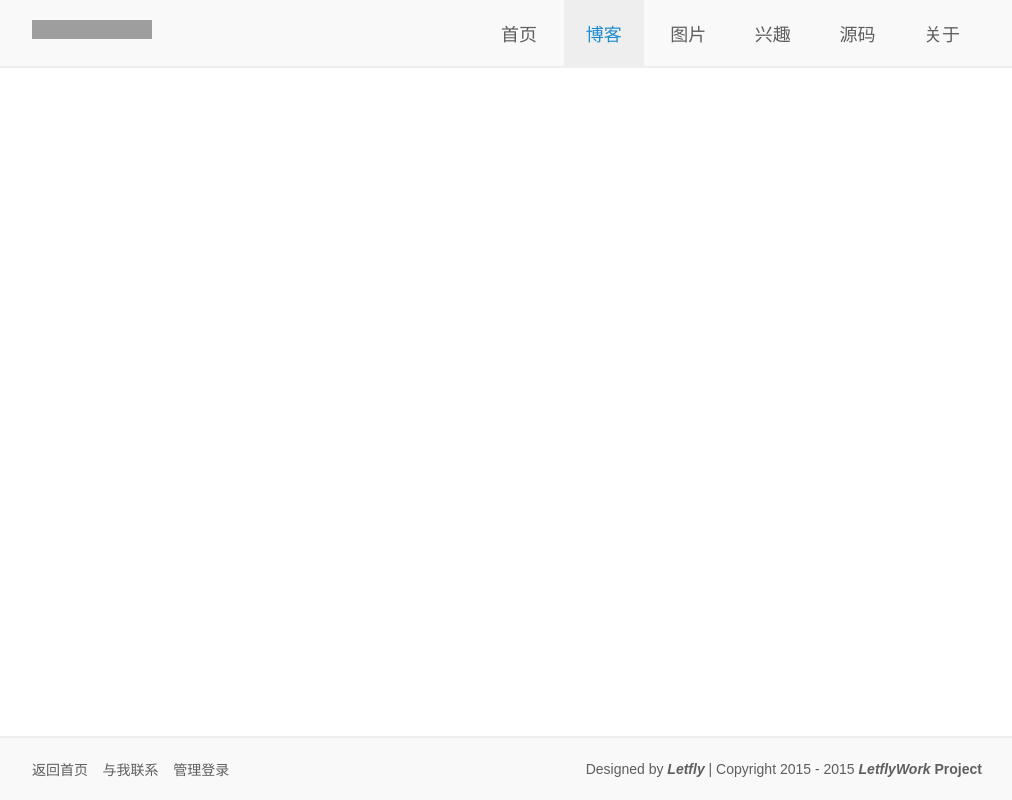
After one commit to letfly/letflysite.com, a Django app: template templates/theme.html in a window 1280 px wide. The commit adds this page. Shown: the whole page, without its empty margins (133-1145 px from the left). Run offline with Django 3.2, Linux system fonts and the light colour scheme; the template is opened without the code that fills it, so the values that code supplies are empty; grey boxes are pictures that could not be loaded.

Commit message:
四：admin static. A:config admin to settings/settings.py\urls.py,create lblog/admin.py; B:amend templates/lblog/index.html,create theme.html,create static/site/v1/css/base.css

```diff
--- a/settings/settings.py
+++ b/settings/settings.py
@@ -72,6 +72,7 @@ STATICFILES_DIRS = (
     # Put strings here, like "/home/html/static" or "C:/www/django/static".
     # Always use forward slashes, even on Windows.
     # Don't forget to use absolute paths, not relative paths.
+	'static',
 )
 
 # List of finder classes that know how to find static files in
@@ -122,7 +123,7 @@ INSTALLED_APPS = (
     'django.contrib.messages',
     'django.contrib.staticfiles',
     # Uncomment the next line to enable the admin:
-    # 'django.contrib.admin',
+    'django.contrib.admin',
     # Uncomment the next line to enable admin documentation:
     # 'django.contrib.admindocs',
 	'lblog',
--- a/settings/urls.py
+++ b/settings/urls.py
@@ -1,8 +1,8 @@
 from django.conf.urls import patterns, include, url
 
 # Uncomment the next two lines to enable the admin:
-# from django.contrib import admin
-# admin.autodiscover()
+from django.contrib import admin
+admin.autodiscover()
 
 urlpatterns = patterns('',
     # Examples:
@@ -13,6 +13,6 @@ urlpatterns = patterns('',
     # url(r'^admin/doc/', include('django.contrib.admindocs.urls')),
 
     # Uncomment the next line to enable the admin:
-    # url(r'^admin/', include(admin.site.urls)),
+    url(r'^admin/', include(admin.site.urls)),
 	url(r'^blog/',include('lblog.urls')),
 )
--- /dev/null
+++ b/static/site/v1/css/base.css
@@ -0,0 +1,562 @@
+@charset "utf-8";
+
+html {
+	height: 100%;
+	margin: 0;
+	padding: 0;
+	-ms-text-size-adjust: none;
+}
+body {
+	min-height: 100%;
+	height: auto !important;
+	height: 100%;
+	background-color: #FFFFFF;
+	margin: 0;
+	padding: 0;
+	color: #000;
+	font-family: DengXian, 'Microsoft Yahei', Tahoma, Arial, Helvetica, Simsun, STHeiti;
+	position: relative;
+}
+ul, ol, dl {
+	padding: 0;
+	margin: 0;
+}
+h1, h2, h3, h4, h5, h6, p {
+	margin-top: 0;
+	padding-right: 15px;
+	padding-left: 15px;
+}
+.normBox {
+	color: #5e5e5e;
+	width: 950px;
+	margin-right: auto;
+	margin-left: auto;
+	margin-top: 48px;
+}
+.block {
+	display: block;
+}
+.header {
+	position: fixed;
+	+position: relative;
+	_position: relative;
+	top: 0;
+	z-index: 1000;
+	width: 100%;
+	border-bottom-width: 2px;
+	border-bottom-style: solid;
+	border-bottom-color: #eeeeee;
+}
+.varea {
+	width: 950px;
+	margin-right: auto;
+	margin-left: auto;
+}
+.fullBox {
+	margin-top: 48px;
+	color: #5e5e5e;
+}
+.logo {
+	padding-top: 20px;
+}
+.logo img {
+	border: 0;
+}
+.container {
+	padding-bottom: 120px;
+	padding-top: 60px;
+	width: 100%;
+	background-color: #FFF;
+	margin: 0 auto;
+}
+.content {
+	padding: 10px 0;
+}
+.footer {
+	position: absolute;
+	background-color: #f9f9f9;
+	z-index: 1000;
+	width: 100%;
+	bottom: 0;
+	border-top-width: 2px;
+	border-top-style: solid;
+	border-top-color: #eeeeee;
+}
+.nav_buttom .nav_btn {
+	font-size: 14px;
+	display: inline-block;
+	padding-top: 21px;
+	padding-bottom: 21px;
+	margin-right: 10px;
+}
+.copyright {
+	font-size: 14px;
+	color: #5e5e5e;
+	padding-top: 23px;
+}
+.listBox {
+	width: 278px;
+	border-top-width: 2px;
+	border-top-style: solid;
+	border-top-color: #1d8dcd;
+	background-color: #fafafa;
+}
+.listBox ul {
+	list-style-type: none;
+}
+.listBox ul a {
+	text-decoration: none;
+	color: #5e5e5e;
+}
+.listBox ul a:hover {
+	text-decoration: none;
+	color: #5e5e5e;
+}
+.listBox .listTitle {
+	font-size: 20px;
+	padding-top: 10px;
+	padding-bottom: 12px;
+}
+.listBox .listItem  {
+	font-size: 16px;
+	padding-top: 16px;
+	padding-bottom: 16px;
+	transition: background-color .15s;
+	-webkit-transition: background-color .15s;
+}
+.listBox .listItem:hover {
+	background-color: #eeeeee;
+}
+.listBox2 {
+	width: 278px;
+	border-top-width: 2px;
+	border-top-style: solid;
+	border-top-color: #1d8dcd;
+	padding-bottom: 15px;
+	background-color: #fafafa;
+}
+.listBox2 ul {
+	list-style-type: none;
+}
+.listBox2 ul a {
+	text-decoration: none;
+	color: #5e5e5e;
+}
+.listBox2 ul a:hover {
+	text-decoration: none;
+	color: #5e5e5e;
+}
+.listBox2 .listTitle {
+	font-size: 24px;
+	padding-top: 10px;
+	padding-bottom: 12px;
+}
+.listBox2 .listItem  {
+	width: 50%;
+	font-size: 14px;
+	padding-top: 5px;
+	padding-bottom: 5px;
+	transition: background-color .1s;
+	-webkit-transition: background-color .1s;
+}
+.listBox2 .listItemF  {
+	width: 100%;
+	font-size: 14px;
+	padding-top: 5px;
+	padding-bottom: 5px;
+	transition: background-color .1s;
+	-webkit-transition: background-color .1s;
+}
+.listBox2 .listItem:hover, .listBox2 .listItemF:hover {
+	background-color: #eeeeee;
+}
+.tagBox {
+	width: 258px;
+	border-top-width: 2px;
+	border-top-style: solid;
+	border-top-color: #1d8dcd;
+	padding-left: 10px;
+	padding-right: 10px;
+	padding-bottom: 12px;
+	background-color: #fafafa;
+}
+.tagBox .title {
+	font-size: 24px;
+	padding-top: 10px;
+	padding-bottom: 12px;
+}
+.tagBox .tagItem  {
+	color: #5e5e5e;
+	font-size: 14px;
+	padding-top: 5px;
+	padding-bottom: 5px;
+	text-decoration: none;
+	display: inline-block;
+	padding-left: 2px;
+	padding-right: 2px;
+}
+.tagBox .tagItem:hover  {
+	color: #1d8dcd;
+}
+.textCenter {
+	text-align: center;
+}
+.textRight {
+	text-align: right;
+}
+.fltrt {
+	float: right;
+}
+.fltlft {
+	float: left;
+}
+.clearfloat {
+	clear:both;
+	height:0;
+	font-size: 1px;
+	line-height: 0px;
+}
+.fs14 {
+	font-size: 14px;
+}
+.fs16 {
+	font-size: 16px;
+}
+.fs18 {
+	font-size: 18px;
+}
+.fs20 {
+	font-size: 20px;
+}
+.fs22 {
+	font-size: 22px;
+}
+.fs24 {
+	font-size: 24px;
+}
+.fs26 {
+	font-size: 26px;
+}
+
+.fs28 {
+	font-size: 28px;
+}
+.fs30 {
+	font-size: 30px;
+}
+.fs36 {
+	font-size: 36px;
+}
+.fs60 {
+	font-size: 60px;
+}
+.fs72 {
+	font-size: 72px;
+}
+.pl10 {
+	padding-left: 10px;
+}
+.pl28 {
+	padding-left: 28px;
+}
+
+
+.pl66 {
+	padding-left: 66px;
+}
+.pt4 {
+	padding-top: 4px;
+}
+
+.pt8 {
+	padding-top: 8px;
+}
+
+.pt16 {
+	padding-top: 16px;
+}
+.pt18 {
+	padding-top: 18px;
+}
+.pt22 {
+	padding-top: 22px;
+}
+.pt26 {
+	padding-top: 26px;
+}
+.pt34 {
+	padding-top: 34px;
+}
+.pt42 {
+	padding-top: 42px;
+}
+.ml57 {
+	margin-left: 58px;
+}
+.mt10 {
+	margin-top: 10px;
+}
+.mt37 {
+	margin-top: 37px;
+}
+.bg1 {
+	background-color: #f9f9f9;
+}
+.bg2 {
+	background-color: #eeeeee;
+}
+.bg3 {
+	background-color: #5e5e5e;
+}
+.bgwhite {
+	background-color: #FFF;
+}
+.nav .nav_btn {
+	display: inline-block;
+	padding-top: 20px;
+	padding-bottom: 20px;
+	padding-right: 22px;
+	padding-left: 22px;
+	text-decoration: none;
+	color: #5e5e5e;
+	font-size: 18px;
+	+margin-bottom: -1px;
+	transition: background-color .15s;
+	-webkit-transition: background-color .15s;
+}
+.nav .nav_btn:hover {
+	background-color: #eeeeee;
+}
+.nav .nav_btn.focus {
+	background-color: #eeeeee;
+	color: #1d8dcd;
+}
+.enFont {
+	font-family: Arial, Helvetica, Simsun, STHeiti;
+}
+.posRela {
+	position: relative;
+}
+.noDecorA {
+	color: #5e5e5e;
+	text-decoration: none;
+}
+.noDecorA:hover {
+	color: #5e5e5e;
+	text-decoration: none;
+}
+.normDecorA {
+	color: #5e5e5e;
+	text-decoration: none;
+}
+.normDecorA:hover {
+	color: #1d8dcd;
+	text-decoration: none;
+}
+.blueA {
+	color: #1d8dcd;
+	text-decoration: none;
+}
+.blueA:hover {
+	color: #f39800;
+}
+.xnorminput {
+	width: 254px;
+	padding-right: 10px;
+	padding-left: 10px;
+	padding-top: 10px;
+	padding-bottom: 10px;
+	font-size: 14px;
+	border: 2px solid #eeeeee;
+	font-family: DengXian, 'Microsoft Yahei', Tahoma, Arial, Helvetica, Simsun, STHeiti;
+}
+.xsmallinput {
+	width: 124px;
+	padding-right: 10px;
+	padding-left: 10px;
+	padding-top: 10px;
+	padding-bottom: 10px;
+	font-size: 14px;
+	border: 2px solid #eeeeee;
+	font-family: DengXian, 'Microsoft Yahei', Tahoma, Arial, Helvetica, Simsun, STHeiti;
+}
+input {
+	-webkit-appearance: none;
+	outline: none;
+	transition: border-color .15s;
+	-webkit-transition: border-color .15s;
+}
+input::-webkit-search-decoration, input::-webkit-search-cancel-button {
+	display: none;
+}
+input[class]:focus {
+	border-color: #d6d6d6;
+}
+button {
+	transition: background-color .15s;
+	-webkit-transition: background-color .15s;
+}
+textarea {
+	outline: none;
+}
+textarea:focus {
+	border: 2px solid #d6d6d6;
+}
+.cubeBtn {
+	width: 274px;
+	border-top-style: none;
+	border-right-style: none;
+	border-bottom-style: none;
+	border-left-style: none;
+	color: #FFF;
+	font-size: 18px;
+	font-family: DengXian, 'Microsoft Yahei', Tahoma, Arial, Helvetica, Simsun, STHeiti;
+	background-color: #f39800;
+	margin-top: 1px;
+	cursor: pointer;
+	padding: 7px 0px;
+}
+.cubeBtn:hover {
+	background-color: #eb9300;
+	border-top-style: none;
+	border-right-style: none;
+	border-bottom-style: none;
+	border-left-style: none;
+}
+.placeholder {
+	color: #5e5e5e;
+}
+.xnormtextarea {
+	width: 536px;
+	min-height: 92px;
+	max-width: 536px;
+	padding-right: 10px;
+	padding-left: 10px;
+	padding-top: 10px;
+	padding-bottom: 10px;
+	font-size: 14px;
+	border: 2px solid #eeeeee;
+	font-family: DengXian, 'Microsoft Yahei', Tahoma, Arial, Helvetica, Simsun, STHeiti;
+}
+.xlargetextarea {
+	width: 587px;
+	min-height: 92px;
+	max-width: 587px;
+	padding-right: 10px;
+	padding-left: 10px;
+	padding-top: 10px;
+	padding-bottom: 10px;
+	font-size: 14px;
+	border: 2px solid #eeeeee;
+	font-family: DengXian, 'Microsoft Yahei', Tahoma, Arial, Helvetica, Simsun, STHeiti;
+}
+.normBtn {
+	width: 118px;
+	border-top-style: none;
+	border-right-style: none;
+	border-bottom-style: none;
+	border-left-style: none;
+	color: #FFF;
+	font-size: 16px;
+	font-family: DengXian, 'Microsoft Yahei', Tahoma, Arial, Helvetica, Simsun, STHeiti;
+	background-color: #f39800;
+	margin-top: 1px;
+	cursor: pointer;
+	padding: 7px 0px;
+}
+.normBtn:hover {
+	background-color: #eb9300;
+}
+.writeBtn {
+	width: 118px;
+	border-top-style: none;
+	border-right-style: none;
+	border-bottom-style: none;
+	border-left-style: none;
+	color: #1d8dcd;
+	font-size: 16px;
+	font-family: DengXian, 'Microsoft Yahei', Tahoma, Arial, Helvetica, Simsun, STHeiti;
+	background-color: #fff;
+	margin-top: 1px;
+	cursor: pointer;
+	padding: 7px 0px;
+}
+.writeBtn:hover {
+	background-color: #eeeeee;
+}
+#captcha img {
+	padding-right: 6px;
+	border: 0;
+	vertical-align: middle;
+	*vertical-align: baseline;
+}
+.pageItem {
+	color: #5e5e5e;
+	text-decoration: none;
+	background-color: #f9f9f9;
+	display: inline-block;
+	padding: 10px 0px;
+	width: 41px;
+	text-align: center;
+	transition: background-color .15s;
+	-webkit-transition: background-color .15s;
+}
+.pageItem:hover {
+	background-color: #eeeeee;
+}
+.pageItemFocus {
+	background-color: #eeeeee;
+	color: #1d8dcd;
+}
+.popupLayout {
+	background-color: #CCC;
+	filter: alpha(opacity=30);
+	-moz-opacity: 0.3;
+	opacity: 0.3;
+	height: 100%;
+	width: 100%;
+	position: absolute;
+	left: 0px;
+	top: 0px;
+	z-index: 9999;
+}
+.errorMessage {
+	width: 100%;
+	height: 200px;
+	margin-top: -120px;
+	position: fixed;
+	top: 50%;
+	color: #FFF;
+	background-color: #1d8dcd;
+	z-index: 10000;
+}
+.errorMessage .mainBox {
+	width: 950px;
+	margin-right: auto;
+	margin-left: auto;
+}
+.errorMessage .mainBox .errorTitle {
+	padding-top: 15px;
+}
+.errorMessage .mainBox .errorDetail {
+	padding-top: 15px;
+	height: 83px;
+	overflow: hidden;
+}
+.pageError {
+	padding-top: 30px;
+	position: absolute;
+	top: 50%;
+	margin-top: -115px;
+	width: 950px;
+}
+.pageError span {
+	display: block;
+}
+a[title="腾讯分析"] {
+	display: none;
+}
+a {
+	transition: color .15s;
+	-webkit-transition: color .15s;
+}
--- a/templates/lblog/index.html
+++ b/templates/lblog/index.html
@@ -1,5 +1,8 @@
+{% extends 'theme.html' %}
+
+{% block container %}
 {% for blog in blogs %}
-	<div class="blog_body">
+	<div class="normBox">
 		<div class="blog_title"><a href="/blog/detail/?id={{ blog.id }}">{{ blog.caption }}</a></div>
 		<div class="blog_info">
 			<ul class="blog_info_list">
@@ -17,3 +20,4 @@
 		</div>
 	</div>
 {% endfor %}
+{% endblock %}
--- /dev/null
+++ b/templates/theme.html
@@ -0,0 +1,46 @@
+{% load staticfiles %}
+<html xmlns="http://www.w3.org/1999/xhtml">
+
+<head>
+	<meta http-equiv="Content-Type" content="text/html; charset=utf-8" />
+	<title>{% block title %}欢迎来访LetflySite{% endblock %}</title>
+	<link href="{% static 'site/v1/css/base.css' %}" rel="stylesheet" type="text/css" />
+</head>
+
+<body>
+<div class="header bg1">
+	<div class="varea">
+		<div class="logo fltlft">
+			<a href="/"><img src="{% static 'site/v1/img/LOGO.png' %}" alt="Logo for DannySite" height="19" width="120"></a>
+		</div>
+		<div class="nav fltrt">
+			<a class="nav_btn " href="/">首页</a>
+			<a class="nav_btn focus" href="{% url 'blog_home'%}">博客</a>
+			<a class="nav_btn " href="/photo/">图片</a>
+			<a class="nav_btn " href="/interest/">兴趣</a>
+			<a class="nav_btn " href="https://github.com/letfly/letflysite.com" target="_blank">源码</a>
+			<a class="nav_btn " href="/about/">关于</a>
+		</div>
+		<div class="clearfloat"></div>
+	</div>
+</div>
+<div class="container">
+	{% block container %}
+	{% endblock %}
+</div>
+<div class="footer bg1">
+	<div class="varea">
+		<div class="nav_buttom fltlft">
+			<a class="nav_btn normDecorA" href="/">返回首页</a>
+			<a class="nav_btn normDecorA" href="/about/#contact">与我联系</a>
+			<a class="nav_btn normDecorA" href="/account/login/">管理登录</a>
+		</div>
+		<div class="copyright enFont fltrt">
+			<span>Designed by <b><i>Letfly</i></b> | Copyright 2015 - 2015 <b><i>LetflyWork</i> Project</b></span>
+		</div>
+		<div class="clearfloat"></div>
+	</div>
+</div>
+</body>
+
+</html>
```
Also changed, not shown: lblog/admin.py (added, +19 -0 lines).
